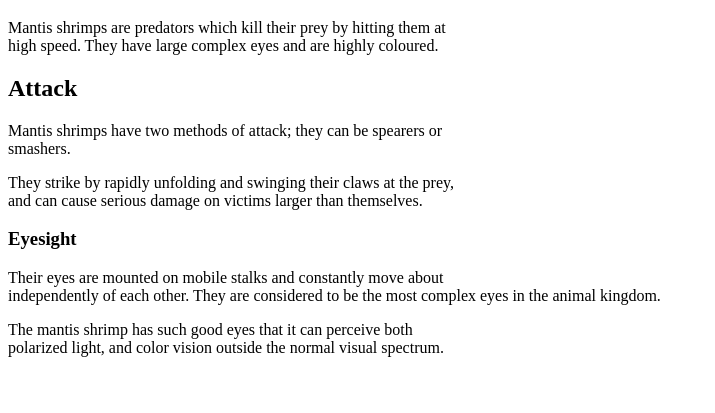
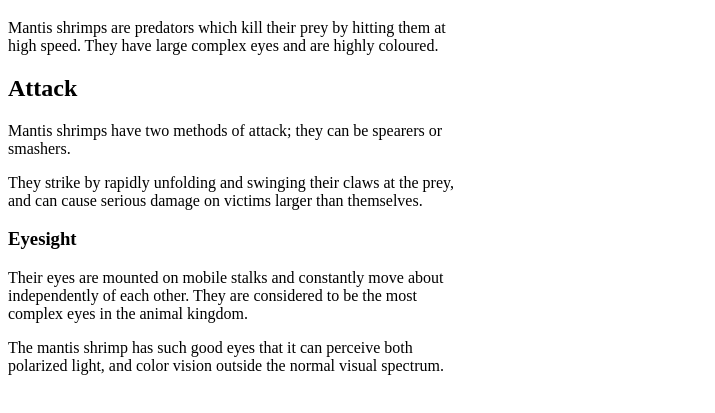
Before and after one commit to Tibikoma/bins, a plain HTML site: page 52252483/index.html in a window 1280 px wide. Shown: the part 61-474 px from the top of the page, without its empty margins (0-715 px from the left). Drawn offline with Linux system fonts and the light colour scheme.

Commit message:
🏗 jsbin release

```diff
--- a/52252483/index.html
+++ b/52252483/index.html
@@ -10,7 +10,7 @@
   		<p>Mantis shrimps have two methods of attack; they can be spearers or<br> smashers.</p>
 			<p>They strike by rapidly unfolding and swinging their claws at the prey,<br> and can cause serious damage on victims larger than themselves.</p>
   <h3>Eyesight</h3>
-  		<p>Their eyes are mounted on mobile stalks and constantly move about<br> independently of each other. They are considered to be the most complex eyes in the animal kingdom. </p>
+  		<p>Their eyes are mounted on mobile stalks and constantly move about<br> independently of each other. They are considered to be the most<br> complex eyes in the animal kingdom. </p>
 			<p>The mantis shrimp has such good eyes that it can perceive both<br> polarized light, and color vision outside the normal visual spectrum.</p>
 </body>
 </html>
```
